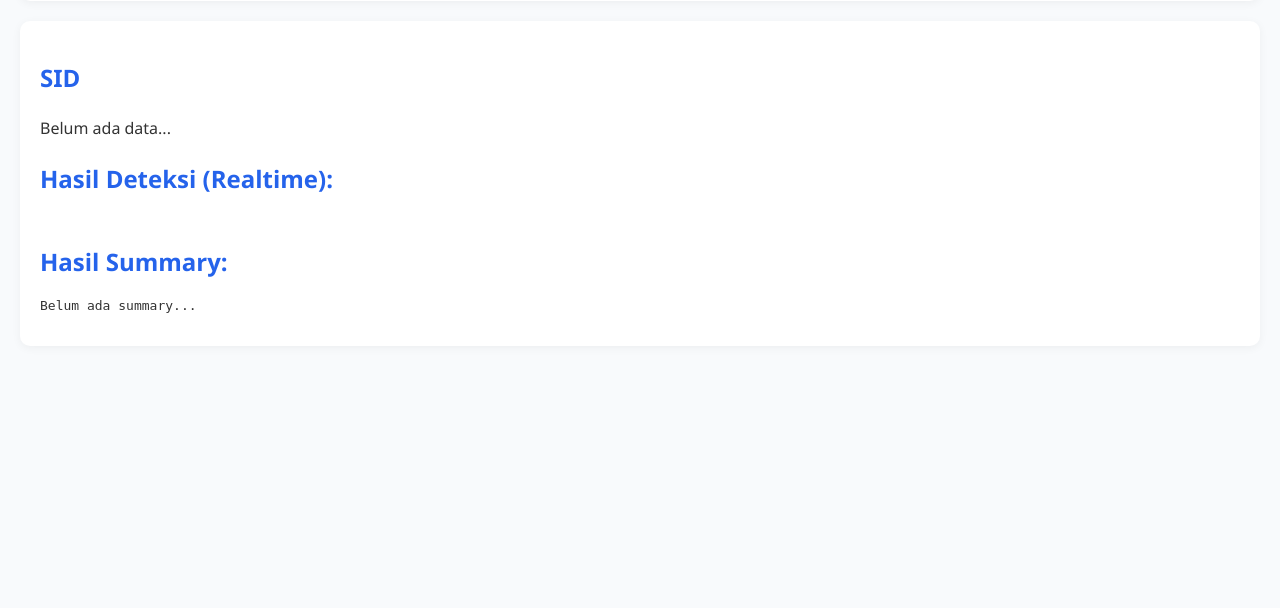
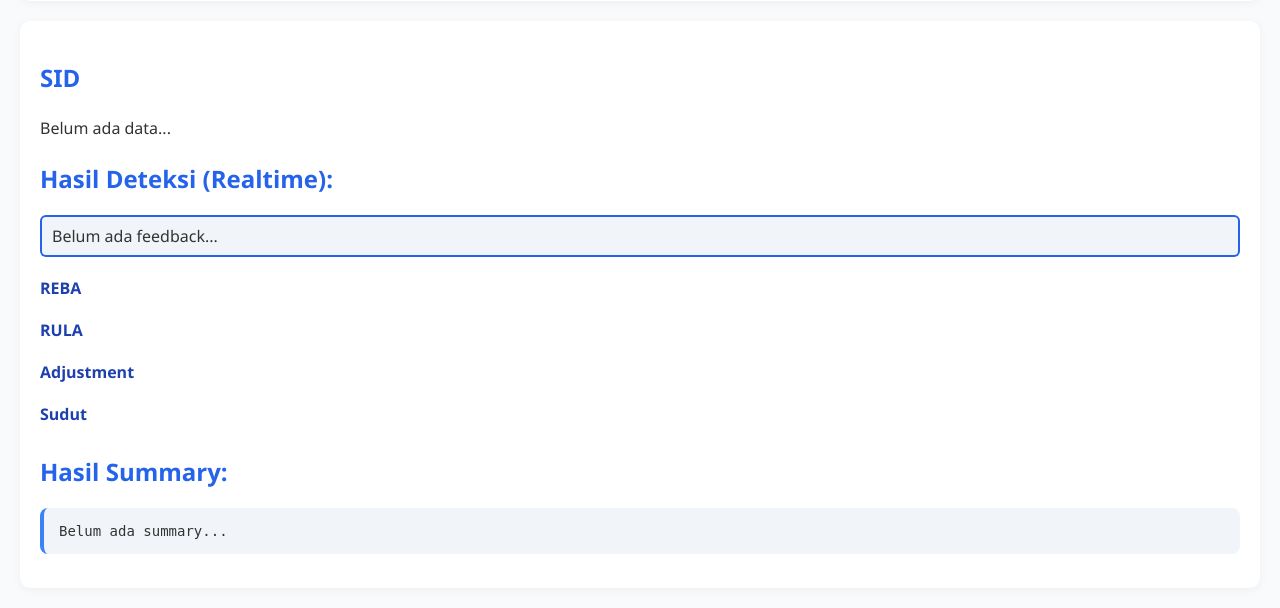
Before and after one commit to altriskaa/Openpose-Backend, a Flask app: page /ws-client in a window 1280 px wide. Shown: the part 526-1134 px from the top of the page. Before the commit the page ends 839 px from the top, so only its background shows below. Run offline with Flask 3, Linux system fonts and the light colour scheme; parts of the project's set-up code (start-up, migrations or seed data) failed here and were passed over; some libraries are stand-ins or nearby versions.

Commit message:
update client

```diff
--- a/app/templates/client.html
+++ b/app/templates/client.html
@@ -81,19 +81,42 @@
       font-size: 12px;
       color: #92400e;
     }
-    .grid-container {
-      display: grid;
-      grid-template-columns: repeat(auto-fit, minmax(100px, 1fr));
-      gap: 8px;
-      margin-top: 15px;
+    .group-title {
+      font-weight: bold;
+      margin-top: 20px;
+      font-size: 16px;
+      color: #1e40af;
     }
-    .result-box {
+    .group {
+      display: flex;
+      flex-wrap: wrap;
+      gap: 10px;
+      margin-bottom: 10px;
+    }
+    .value-box {
       background-color: #f1f5f9;
-      padding: 8px;
       border-radius: 6px;
-      border-left: 4px solid #2563eb;
-      font-size: 13px;
+      padding: 8px 12px;
+      flex: 1 1 150px;
+      box-shadow: 0 0 0 2px #2563eb inset;
     }
+    .feedback-box {
+      background-color: #f1f5f9;
+      border-radius: 6px;
+      padding: 10px 12px;
+      margin-bottom: 16px;
+      box-shadow: 0 0 0 2px #2563eb inset;
+      max-width: 100%;
+    }
+	pre {
+		white-space: pre-wrap;
+		word-wrap: break-word;
+		background-color: #f1f5f9;
+		padding: 15px;
+		border-radius: 8px;
+		font-size: 14px;
+		border-left: 4px solid #3b82f6;
+	}
   </style>
 </head>
 <body>
@@ -122,8 +145,18 @@
     <div id="resultSID" class="summary-line">Belum ada data...</div>
 
     <h2>Hasil Deteksi (Realtime):</h2>
-    <div id="resultBoxes" class="grid-container"></div>
+    <div id="feedbackBox" class="feedback-box">Belum ada feedback...</div>
 
+    <div class="group-title">REBA</div>
+    <div id="rebaGroup" class="group"></div>
+
+    <div class="group-title">RULA</div>
+    <div id="rulaGroup" class="group"></div>
+
+    <div class="group-title">Adjustment</div>
+    <div id="adjustGroup" class="group"></div>
+
+    <div class="group-title">Sudut</div>
     <div id="angleGrid" class="grid"></div>
 
     <h2>Hasil Summary:</h2>
```
